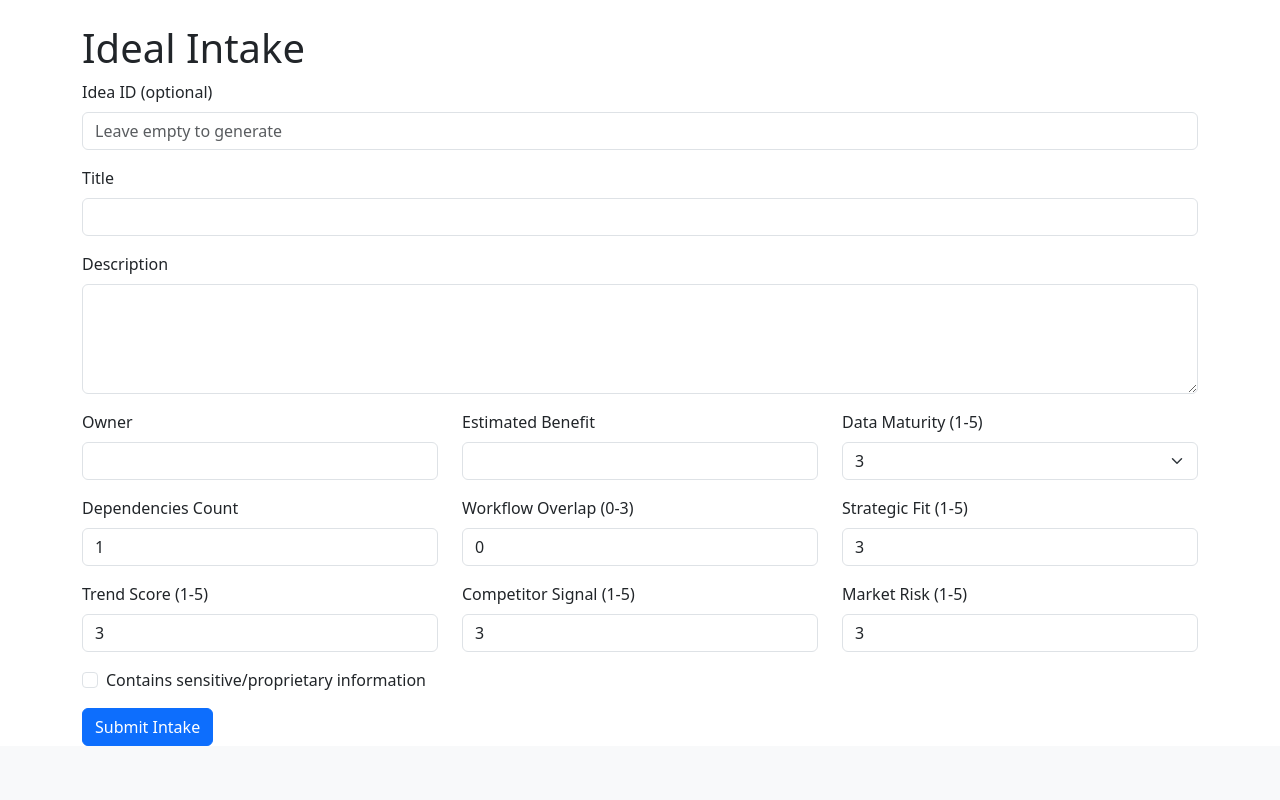
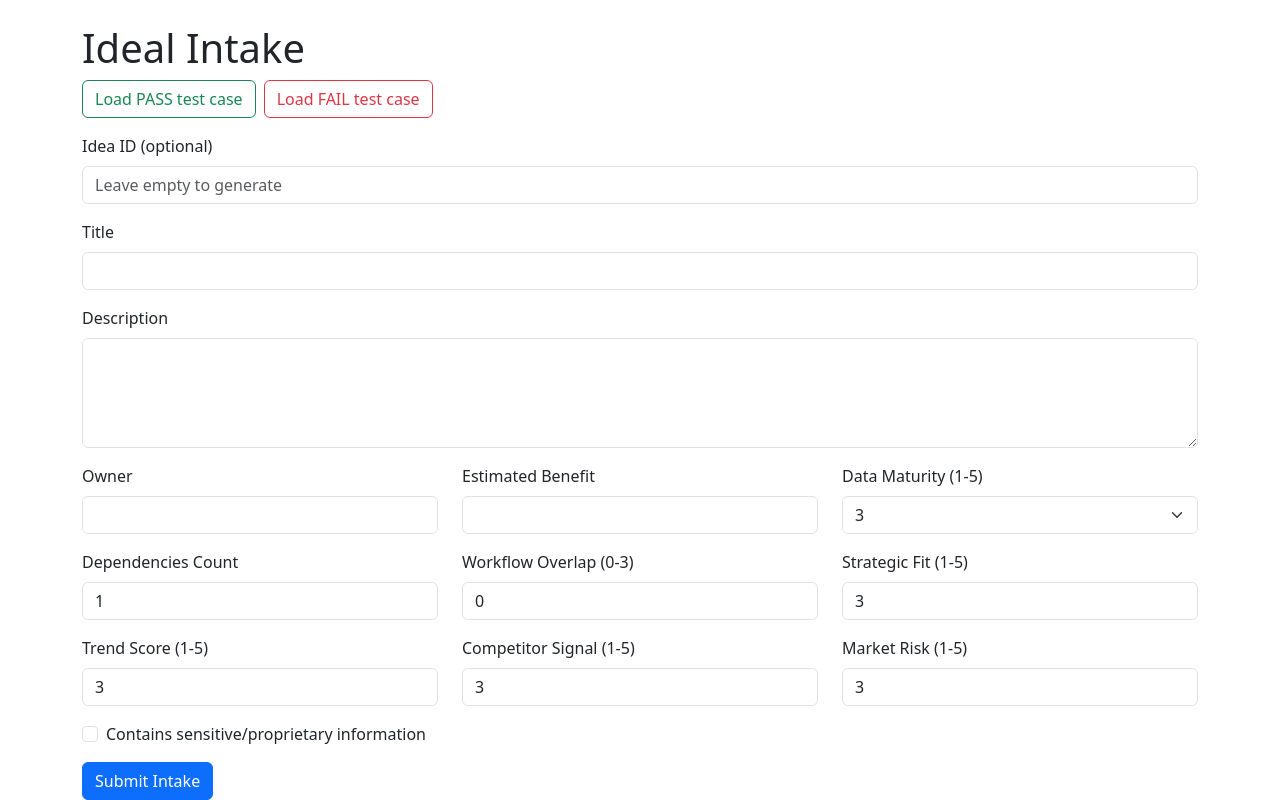
Before and after one commit to sehgalnamit/agentic-ai-funnel-audit, a Flask app: page /intake in a window 1280 px wide. Shown: the part 56-856 px from the top of the page. Before the commit the page ends 802 px from the top, so only its background shows below. Run offline with Flask 3, Linux system fonts and the light colour scheme.

Commit message:
Add one-click PASS/FAIL intake test case prefills

```diff
--- a/src/agentic_ai_funnel_audit/ui/templates/intake.html
+++ b/src/agentic_ai_funnel_audit/ui/templates/intake.html
@@ -1,31 +1,36 @@
 {% extends 'base.html' %}
 {% block content %}
   <h1>Ideal Intake</h1>
-  <form method="post">
+  <div class="d-flex gap-2 mb-3">
+    <button type="button" class="btn btn-outline-success" id="loadPassCase">Load PASS test case</button>
+    <button type="button" class="btn btn-outline-danger" id="loadFailCase">Load FAIL test case</button>
+  </div>
+
+  <form method="post" id="intakeForm">
     <div class="mb-3">
       <label class="form-label">Idea ID (optional)</label>
-      <input name="idea_id" class="form-control" placeholder="Leave empty to generate">
+      <input name="idea_id" id="idea_id" class="form-control" placeholder="Leave empty to generate">
     </div>
     <div class="mb-3">
       <label class="form-label">Title</label>
-      <input name="title" class="form-control" required>
+      <input name="title" id="title" class="form-control" required>
     </div>
     <div class="mb-3">
       <label class="form-label">Description</label>
-      <textarea name="description" class="form-control" rows="4"></textarea>
+      <textarea name="description" id="description" class="form-control" rows="4"></textarea>
     </div>
     <div class="row">
       <div class="col-md-4 mb-3">
         <label class="form-label">Owner</label>
-        <input name="owner" class="form-control">
+        <input name="owner" id="owner" class="form-control">
       </div>
       <div class="col-md-4 mb-3">
         <label class="form-label">Estimated Benefit</label>
-        <input name="estimated_benefit" class="form-control">
+        <input name="estimated_benefit" id="estimated_benefit" class="form-control">
       </div>
       <div class="col-md-4 mb-3">
         <label class="form-label">Data Maturity (1-5)</label>
-        <select name="data_maturity" class="form-select">
+        <select name="data_maturity" id="data_maturity" class="form-select">
           <option value="1">1</option>
           <option value="2">2</option>
           <option value="3" selected>3</option>
@@ -38,30 +43,30 @@
     <div class="row">
       <div class="col-md-4 mb-3">
         <label class="form-label">Dependencies Count</label>
-        <input name="dependencies_count" type="number" class="form-control" min="0" value="1">
+        <input name="dependencies_count" id="dependencies_count" type="number" class="form-control" min="0" value="1">
       </div>
       <div class="col-md-4 mb-3">
         <label class="form-label">Workflow Overlap (0-3)</label>
-        <input name="workflow_overlap" type="number" class="form-control" min="0" max="3" value="0">
+        <input name="workflow_overlap" id="workflow_overlap" type="number" class="form-control" min="0" max="3" value="0">
       </div>
       <div class="col-md-4 mb-3">
         <label class="form-label">Strategic Fit (1-5)</label>
-        <input name="strategic_fit" type="number" class="form-control" min="1" max="5" value="3">
+        <input name="strategic_fit" id="strategic_fit" type="number" class="form-control" min="1" max="5" value="3">
       </div>
     </div>
 
     <div class="row">
       <div class="col-md-4 mb-3">
         <label class="form-label">Trend Score (1-5)</label>
-        <input name="trend_score" type="number" class="form-control" min="1" max="5" value="3">
+        <input name="trend_score" id="trend_score" type="number" class="form-control" min="1" max="5" value="3">
       </div>
       <div class="col-md-4 mb-3">
         <label class="form-label">Competitor Signal (1-5)</label>
-        <input name="competitor_signal" type="number" class="form-control" min="1" max="5" value="3">
+        <input name="competitor_signal" id="competitor_signal" type="number" class="form-control" min="1" max="5" value="3">
       </div>
       <div class="col-md-4 mb-3">
         <label class="form-label">Market Risk (1-5)</label>
-        <input name="market_risk" type="number" class="form-control" min="1" max="5" value="3">
+        <input name="market_risk" id="market_risk" type="number" class="form-control" min="1" max="5" value="3">
       </div>
     </div>
 
@@ -73,4 +78,52 @@
     </div>
     <button class="btn btn-primary">Submit Intake</button>
   </form>
+
+  <script>
+    function fillCase(payload) {
+      Object.entries(payload).forEach(([key, value]) => {
+        const el = document.getElementById(key);
+        if (!el) return;
+        if (el.type === "checkbox") {
+          el.checked = Boolean(value);
+          return;
+        }
+        el.value = value;
+      });
+    }
+
+    document.getElementById("loadPassCase").addEventListener("click", () => {
+      fillCase({
+        title: "Predict churn for premium customers",
+        description: "Use customer service, billing, and campaign data to identify churn risk and propose targeted retention actions.",
+        owner: "Demo Owner",
+        estimated_benefit: "250",
+        data_maturity: 4,
+        dependencies_count: 1,
+        workflow_overlap: 0,
+        strategic_fit: 5,
+        trend_score: 4,
+        competitor_signal: 4,
+        market_risk: 2,
+        containsSensitiveConcepts: false,
+      });
+    });
+
+    document.getElementById("loadFailCase").addEventListener("click", () => {
+      fillCase({
+        title: "Legacy approvals with confidential keys",
+        description: "Automate approvals across legacy systems and include api key material in prompt for faster implementation.",
+        owner: "Demo Owner",
+        estimated_benefit: "40",
+        data_maturity: 1,
+        dependencies_count: 4,
+        workflow_overlap: 3,
+        strategic_fit: 2,
+        trend_score: 1,
+        competitor_signal: 1,
+        market_risk: 5,
+        containsSensitiveConcepts: true,
+      });
+    });
+  </script>
 {% endblock %}
```
